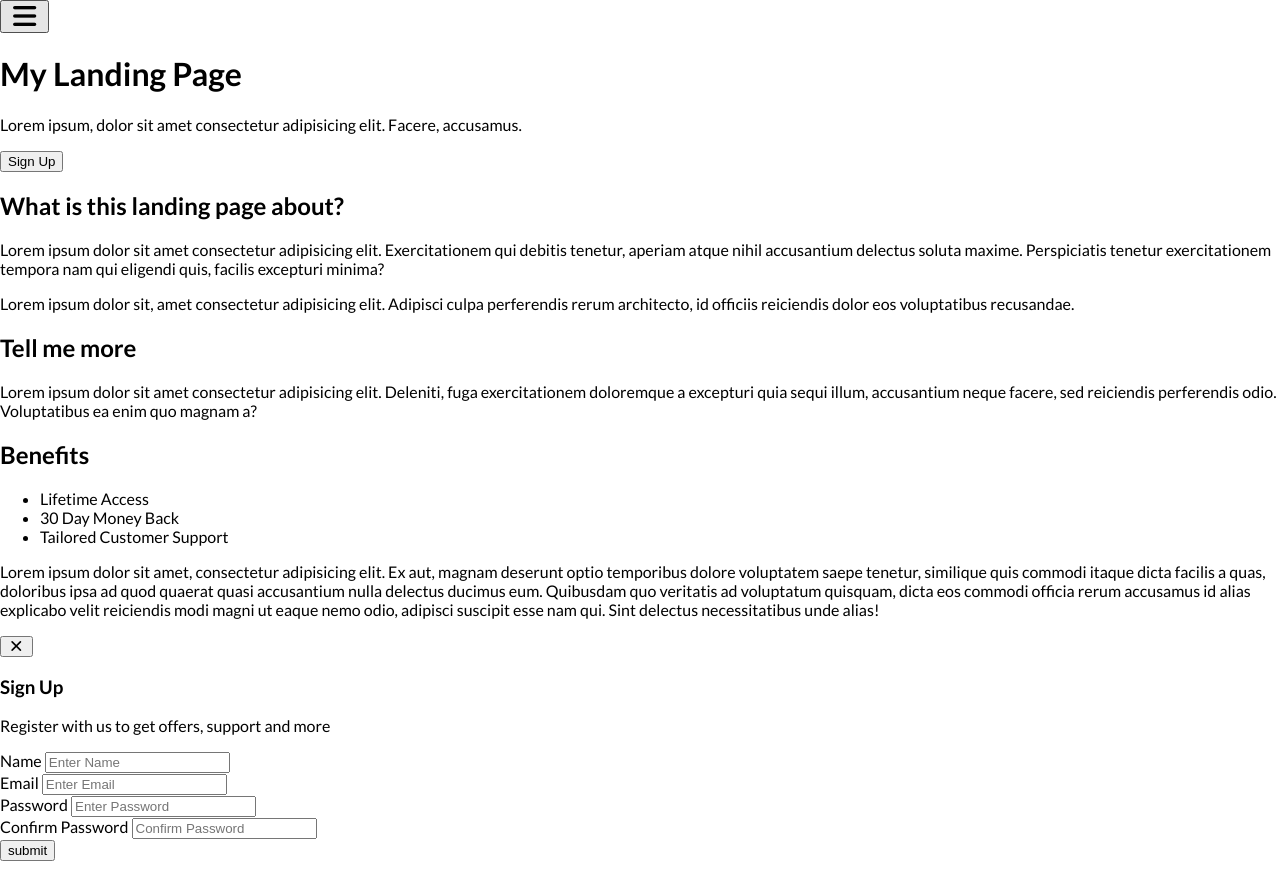
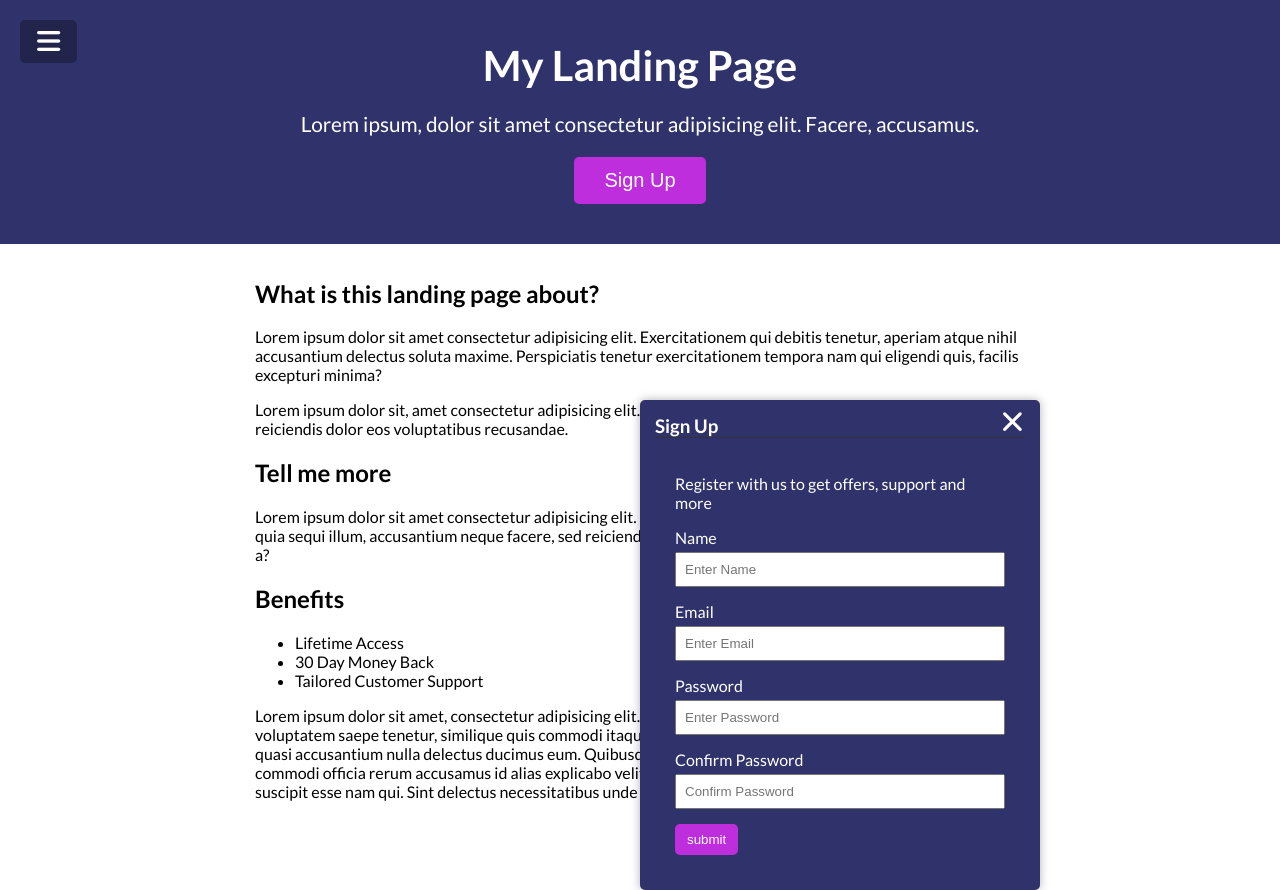
Before and after one commit to carverme/udemy-webprojects-6, a plain HTML site: page index.html in a window 1280 px wide. Before the commit the page ends 861 px from the top, so only its background shows below. Drawn offline with Linux system fonts and the light colour scheme.

Commit message:
updating css, adding js functionality

```diff
--- a/index.html
+++ b/index.html
@@ -58,19 +58,19 @@
                     <form class="modal-form">
                         <div>
                             <label for="name">Name</label>
-                            <input type="text" id="name" placeholder="Enter Name">
+                            <input type="text" id="name" placeholder="Enter Name" class="form-input">
                         </div>
                         <div>
                             <label for="email">Email</label>
-                            <input type="email" id="email" placeholder="Enter Email">
+                            <input type="email" id="email" placeholder="Enter Email" class="form-input">
                         </div>
                         <div>
                             <label for="password">Password</label>
-                            <input type="password" id="password" placeholder="Enter Password">
+                            <input type="password" id="password" placeholder="Enter Password" class="form-input">
                         </div>
                         <div>
                             <label for="password2">Confirm Password</label>
-                            <input type="password" id="password2" placeholder="Confirm Password">
+                            <input type="password" id="password2" placeholder="Confirm Password" class="form-input">
                         </div>
                         <input type="submit" value="submit" class="submit-btn">
                     </form>
--- a/style.css
+++ b/style.css
@@ -13,6 +13,13 @@
 body {
     font-family: 'Lato', sans-serif;
     margin: 0;
+    transition: transform 0.3s ease;
+}
+
+body.show-nav {
+    /* Width of nav, see below under 'nav' */
+    /* Adjust this area to make it wider  */
+    transformX: translate(200px);
 }
 
 nav {
@@ -26,7 +33,6 @@ nav {
     height: 100vh;
     z-index: 100;
     transform: translateX(-100%);
-
 }
 
 nav .logo {
@@ -64,3 +70,127 @@ nav ul li a {
 nav ul li a:hover {
     text-decoration: underline;
 }
+
+/* page styling */
+
+header {
+    background-color: var(--primary-color);
+    color: #fff;
+    font-size: 130%;
+    position: relative;
+    padding: 40px 15px;
+    text-align: center;
+}
+
+header h1 {
+    margin: 0;
+}
+
+button, input[type='submit'] {
+    background-color: var(--secondary-color);
+    border: 0;
+    border-radius: 5px;
+    color: #fff;
+    cursor: pointer;
+    padding: 8px 12px;
+}
+
+button:focus {
+    outline: none;
+}
+
+.toggle {
+    background-color: rgba(0, 0, 0, 0.3);
+    position: absolute;
+    top: 20px;
+    left: 20px;
+}
+
+.cta-btn {
+    padding: 12px 30px;
+    font-size: 20px;
+}
+
+.container {
+    padding: 15px;
+    margin: 0 auto;
+    max-width: 100%;
+    width: 800px;
+}
+
+/* Modal Container*/
+.modal-container {
+    background-color: rgba(0, 0, 0, 0.6)
+    /* display: none; */
+    position: fixed;
+    top: 0;
+    left: 0;
+    right: 0;
+    bottom: 0;
+}
+
+.modal-container.show-modal {
+    display: block;
+}
+
+.modal {
+    background-color: #fff;
+    border-radius: 5px;
+    box-shadow: 0 0 10px rgba(0, 0, 0, 0.3);
+    position: absolute;
+    overflow: hidden;
+    top: 50%;
+    left: 50%;
+    transform: translate(-50%, -50h);
+    max-width: 100%;
+    width: 400px;
+    animation-name: modalopen;
+    animation-duration: var(--modal-duration);
+}
+
+.modal-header {
+    background: var(--primary-color);
+    color: #fff;
+    padding: 15px;
+}
+
+.modal-header h3 {
+    margin: 0;
+    border-bottom: 1px solid #333;
+}
+
+.modal-content {
+    padding: 20px;
+}
+
+.modal-form div {
+    margin: 15px 0;
+}
+
+.modal-form label {
+    display: block;
+    margin-bottom: 5px;
+}
+
+.modal-form .form-input {
+    padding: 8px;
+    width: 100%;
+}
+
+.close-btn {
+    background: transparent;
+    font-size: 25px;
+    position: absolute;
+    top: 0;
+    right: 0;
+}
+
+@keyframes modalopen {
+    from {
+        opacity: 0;
+    }
+
+    to {
+        opacity: 1;
+    }
+}
```
